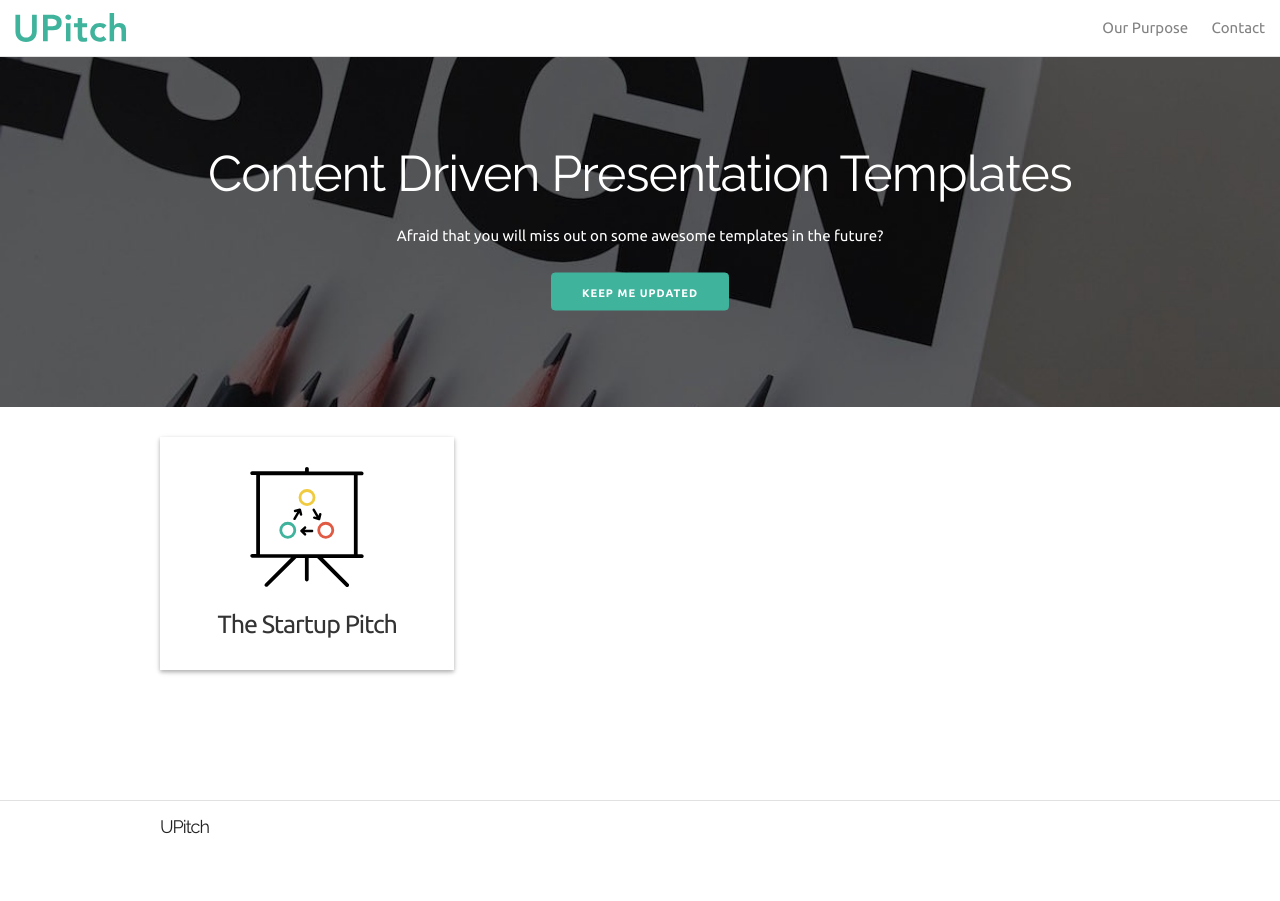
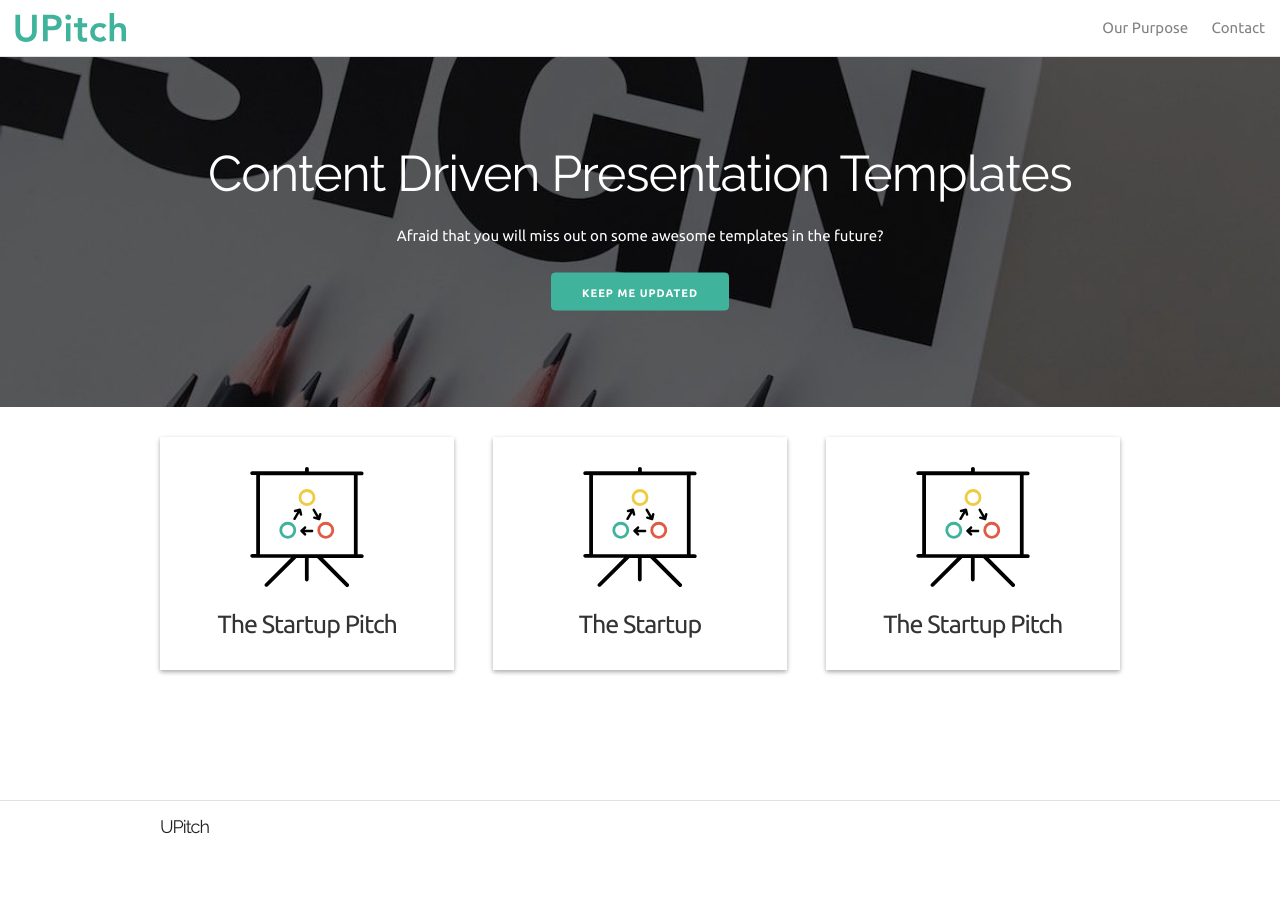
Before and after one commit to aaronmak/upitch, a Jekyll site: the page built from index.html, in a window 1280 px wide. Built offline with Jekyll 4.4.1, drawn with Linux system fonts in a browser that asks for light colours; nearby versions of some CDN libraries.

Commit message:
made minor changes

```diff
--- a/_includes/head.html
+++ b/_includes/head.html
@@ -10,10 +10,11 @@
   <meta property="og:description" content="{% if page.excerpt %}{{ page.excerpt | strip_html | strip_newlines | truncate: 160 }}{% else %}{{ site.description }}{% endif %}" />
   <meta property="og:url" content="{{ page.url | replace:'index.html','' | prepend: site.baseurl | prepend: site.url }}" />
   <meta property="og:image" content="/images/icon-open-graph.jpg" />
+  <link href='http://fonts.googleapis.com/css?family=Ubuntu:400,700|Raleway' rel='stylesheet' type='text/css'>
+  <link rel="stylesheet" href="https://cdnjs.cloudflare.com/ajax/libs/normalize/3.0.3/normalize.min.css">
 	<link rel="stylesheet" href="{{ "{{ site.baseurl }}/css/main.css" | prepend: site.baseurl }}">
   <link rel="canonical" href="{{ page.url | replace:'index.html','' | prepend: site.baseurl | prepend: site.url }}">
   <link rel="alternate" type="application/rss+xml" title="{{ site.title }}" href="{{ "/feed.xml" | prepend: site.baseurl | prepend: site.url }}" />
-  <link href='http://fonts.googleapis.com/css?family=Ubuntu:400,700|Raleway' rel='stylesheet' type='text/css'>
   <script>
   (function(i,s,o,g,r,a,m){i['GoogleAnalyticsObject']=r;i[r]=i[r]||function(){
   (i[r].q=i[r].q||[]).push(arguments)},i[r].l=1*new Date();a=s.createElement(o),
--- a/_sass/_layout.scss
+++ b/_sass/_layout.scss
@@ -15,6 +15,10 @@ html,body,#wrapper,#container,#footer {
 
 button, .button {
     transition: all 0.3s;
+}
+
+a {
+    text-decoration: none;
 }
 
 /**
@@ -257,6 +261,7 @@ button, .button {
         font-family: $font-family-default;
         font-weight: 400;
         color: $dark-grey;
+        // text-decoration: none !important;
         &:hover {
             color: $dark-grey;
         }
--- a/index.html
+++ b/index.html
@@ -13,8 +13,8 @@ layout: default
 <div class="products">
 	<div class="container">
 		<div class="row">
-			<a href="/templates/startup-pitch">
-				<div class="one-third column product">
+			<div class="one-third column product">
+				<a href="/templates/startup-pitch">
 					<div class="product-thumbnail">
 						<div class="image-container">
 							<img src="/images/startup-template.svg" alt="Cover image of The Startup Pitch">
@@ -23,8 +23,32 @@ layout: default
 							<h2>The Startup Pitch</h2>
 						</div>
 					</div>
-				</div>
-			</a>
+				</a>
+			</div>
+			<div class="one-third column product">
+				<a href="/templates/startup-pitch">
+					<div class="product-thumbnail">
+						<div class="image-container">
+							<img src="/images/startup-template.svg" alt="Cover image of The Startup Pitch">
+						</div>
+						<div class="text-container">
+							<h2>The Startup</h2>
+						</div>
+					</div>
+				</a>
+			</div>
+			<div class="one-third column product">
+				<a href="/templates/startup-pitch">
+					<div class="product-thumbnail">
+						<div class="image-container">
+							<img src="/images/startup-template.svg" alt="Cover image of The Startup Pitch">
+						</div>
+						<div class="text-container">
+							<h2>The Startup Pitch</h2>
+						</div>
+					</div>
+				</a>
+			</div>
 		</div>
 	</div>
 </div>
```
